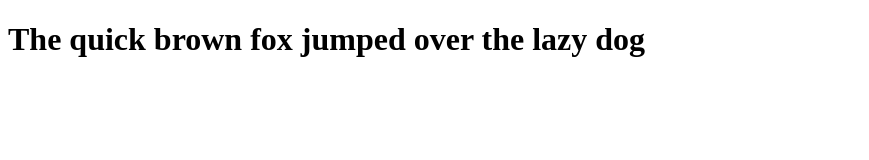
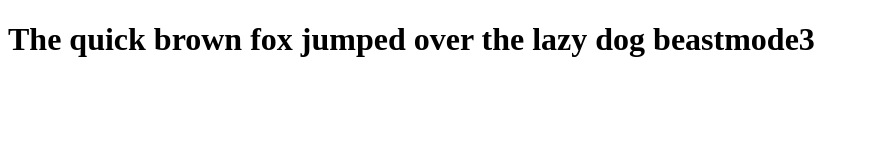
Before and after one commit to ArnoldMurimi/new-repo-2, a plain HTML site: page index.html in a window 1280 px wide. Shown: the whole page, without its empty margins (0-869 px from the left). Drawn offline with Linux system fonts and the light colour scheme.

Commit message:
updated to beastmode 3

```diff
--- a/index.html
+++ b/index.html
@@ -7,7 +7,7 @@
 </head>
 <body>
     <h1>
-        The quick brown fox jumped over the lazy dog
+        The quick brown fox jumped over the lazy dog beastmode3
     </h1>
 </body>
 </html>
```
